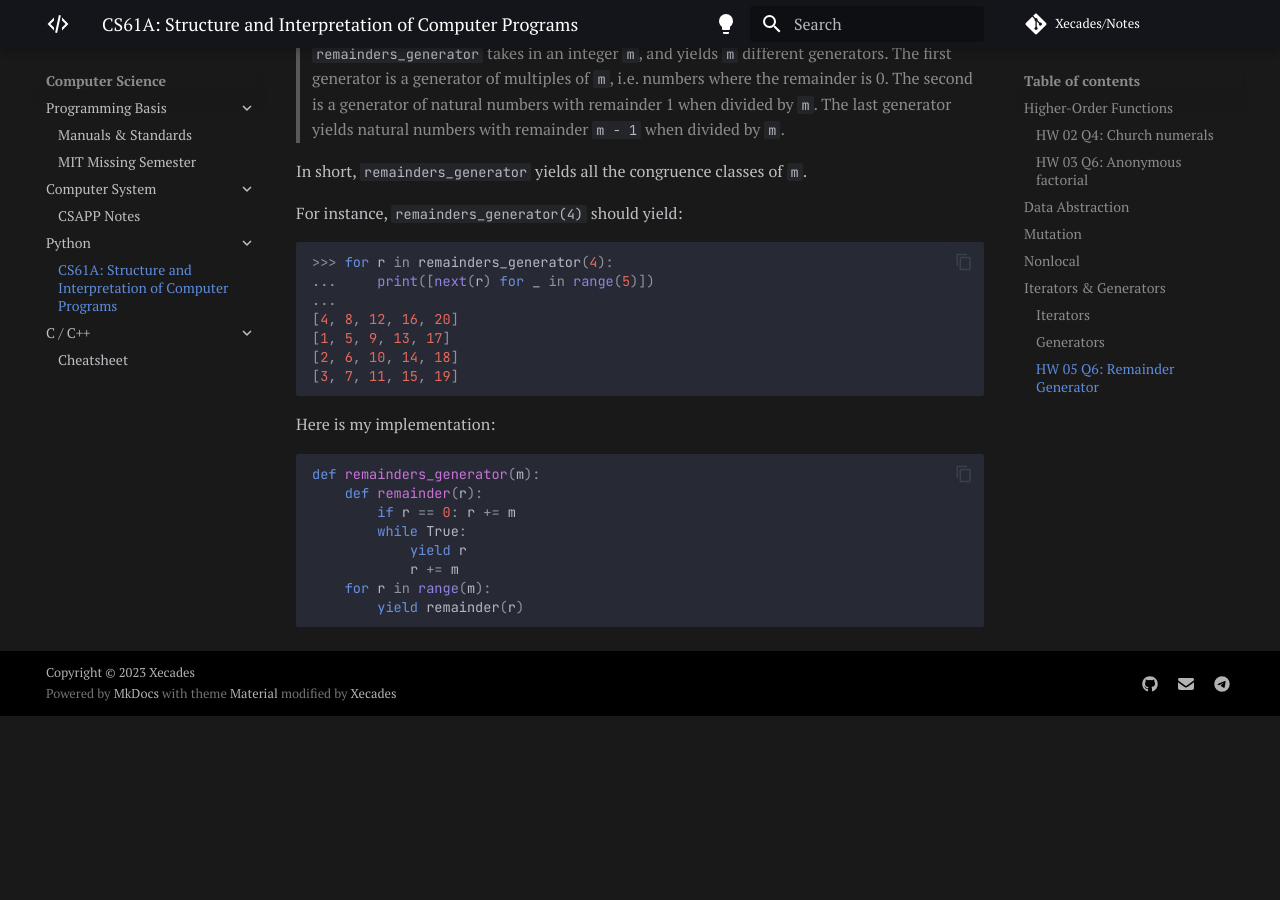
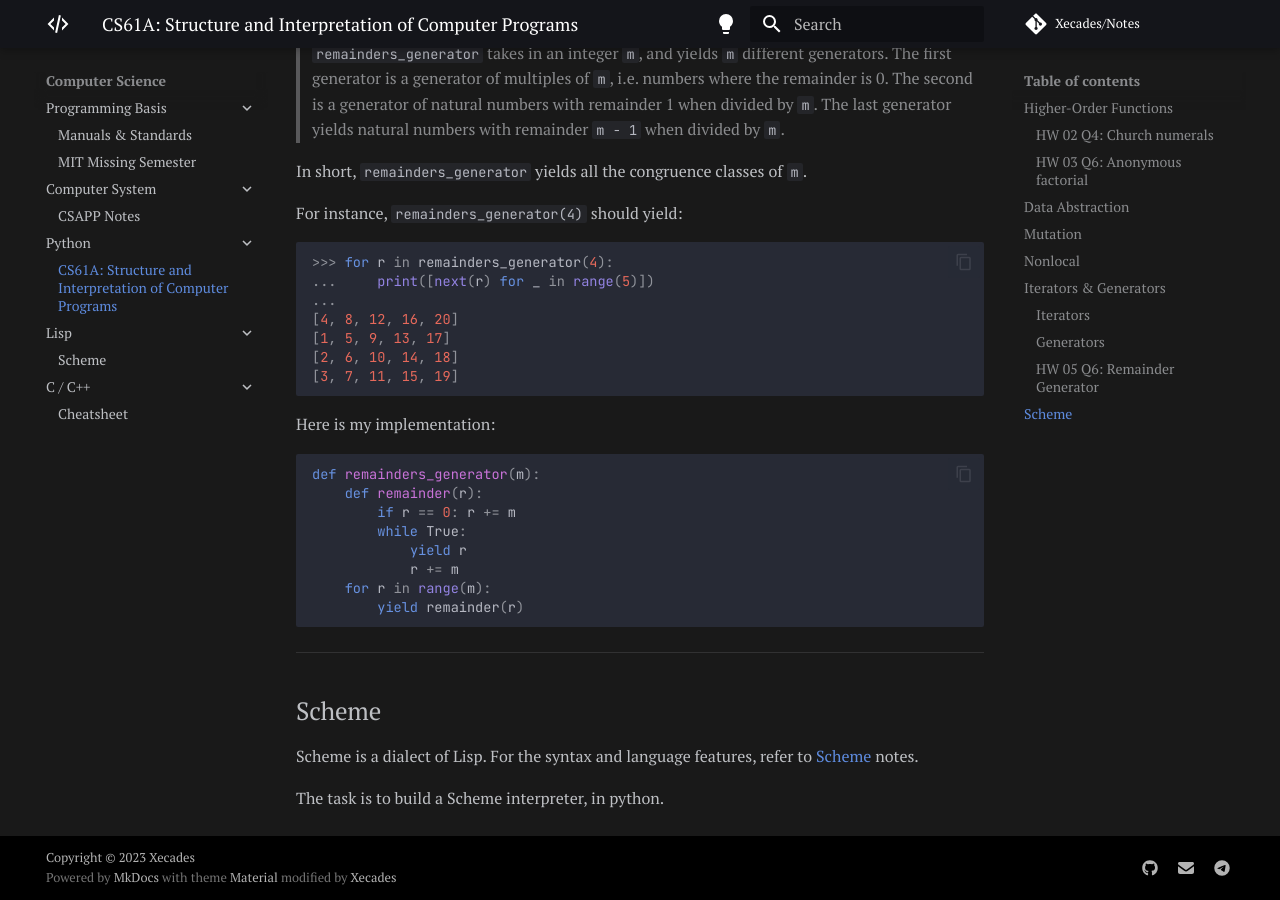
Before and after one commit to Xecades/Notes, an MkDocs documentation site: the page built from docs/cs/py/cs61a.md, in a window 1280 px wide and 900 px high, scrolled down 8570 px. Built offline with MkDocs 1.6.1 and Material for MkDocs 9.7.7, drawn with Linux system fonts in a browser that asks for light colours; comment, search, counter and statistics services are not loaded; before the commit the page ends 9286 px from its top, so only the background shows below that.

Commit message:
docs: add Scheme section in CS61A

````diff
--- a/docs/cs/py/cs61a.md
+++ b/docs/cs/py/cs61a.md
@@ -427,3 +427,11 @@ def remainders_generator(m):
     for r in range(m):
         yield remainder(r)
 ```
+
+---
+
+## Scheme
+
+Scheme is a dialect of Lisp. For the syntax and language features, refer to [Scheme](../lisp/scheme.md) notes.
+
+The task is to build a Scheme interpreter, in python.
--- a/mkdocs.yml
+++ b/mkdocs.yml
@@ -81,6 +81,8 @@ nav:
       - CSAPP Notes: cs/sys/csapp.md
     - Python:
       - "CS61A: Structure and Interpretation of Computer Programs": cs/py/cs61a.md
+    - Lisp:
+      - Scheme: cs/lisp/scheme.md
     - C / C++:
       - Cheatsheet: cs/c-cpp/c-language-cheatsheet.md
   - Math:
````
